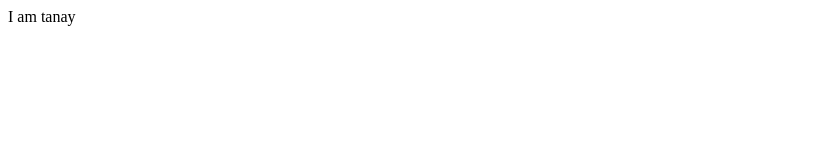
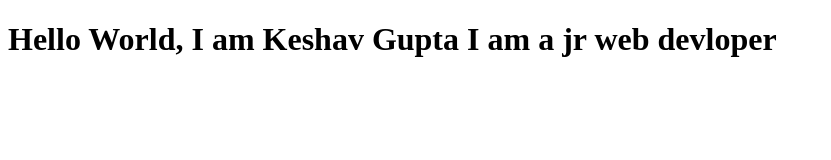
Before and after one commit to keshavgupta848101/test-github, a plain HTML site: page index.html in a window 1280 px wide. Shown: the whole page, without its empty margins (0-831 px from the left). Drawn offline with Linux system fonts and the light colour scheme.

Commit message:
refactor- index.html

```diff
--- a/index.html
+++ b/index.html
@@ -7,6 +7,6 @@
     <title>Document</title>
   </head>
   <body>
-    I am tanay
+    <h1>Hello World, I am Keshav Gupta I am a jr web devloper</h1>
   </body>
 </html>
```
